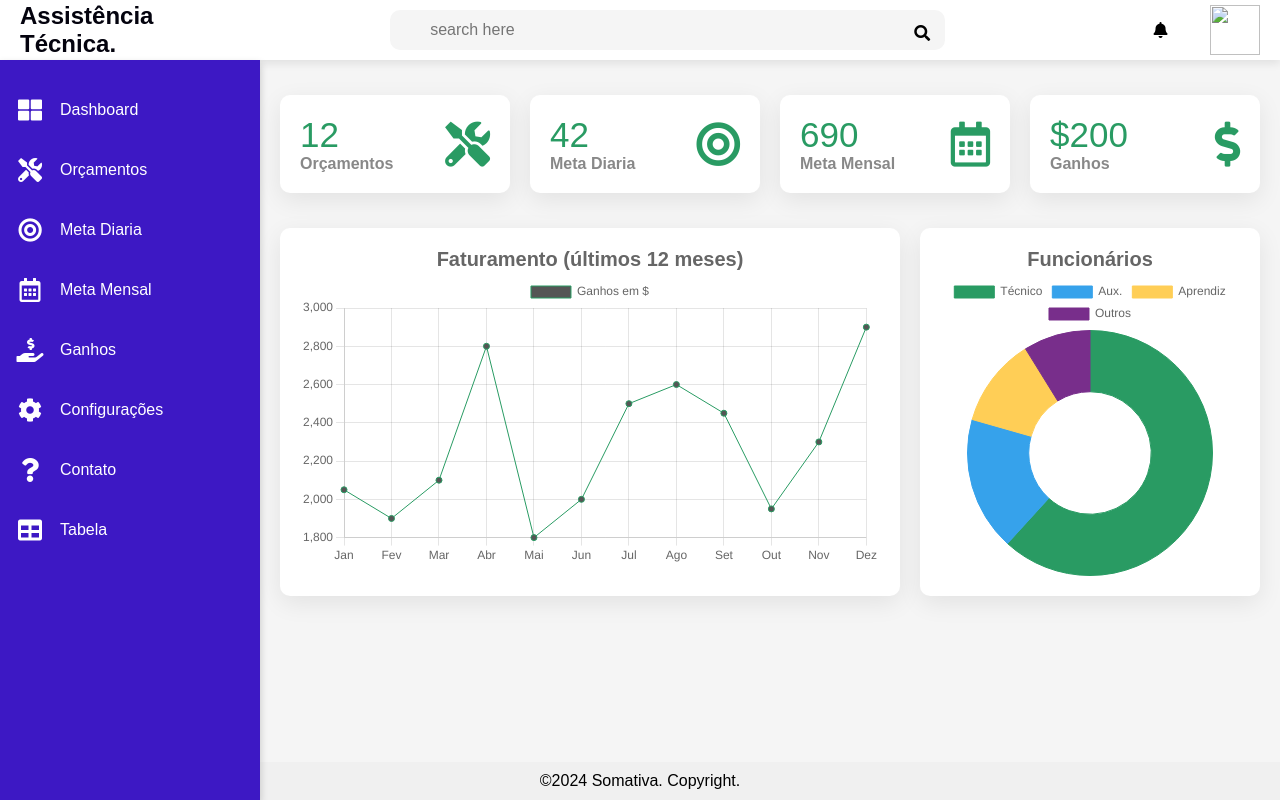
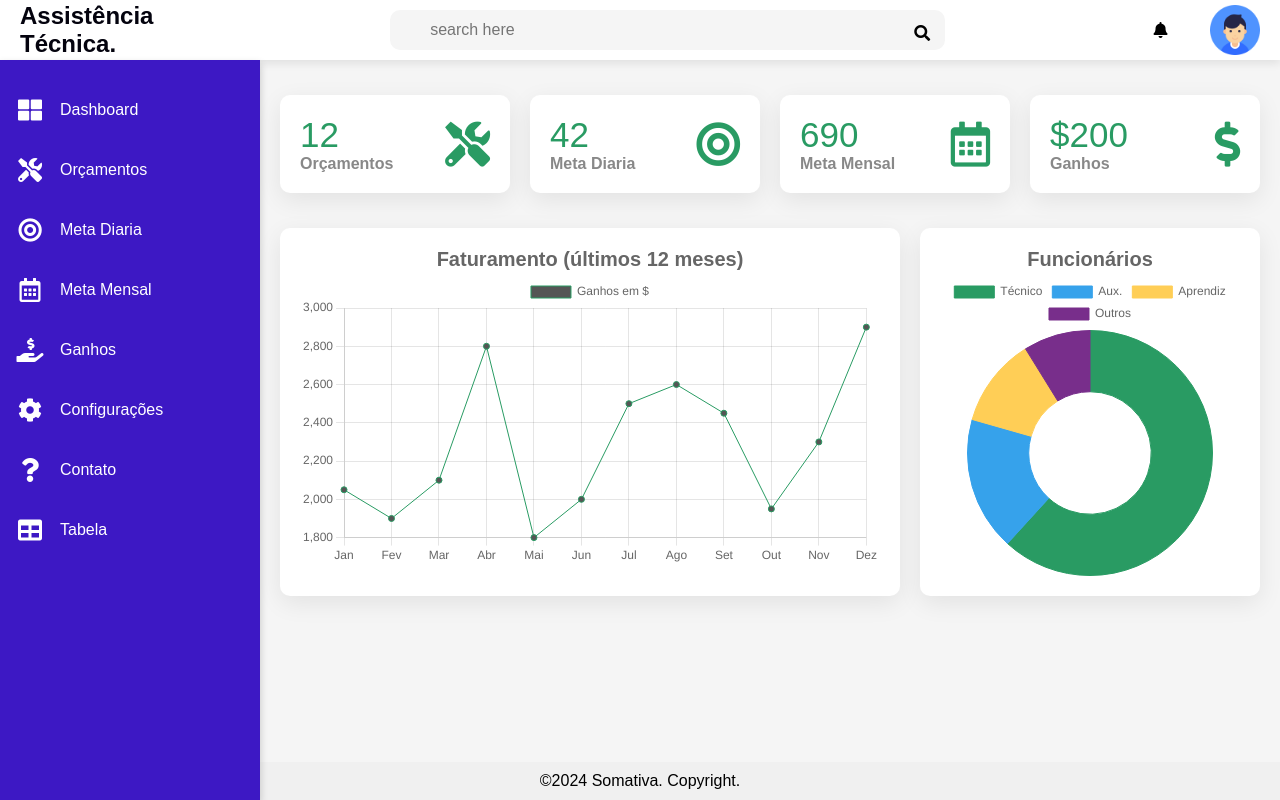
Before and after one commit to gabrielsenai123/somativa-Web, a plain HTML site: page index.html in a window 1280 px wide. Drawn offline with nearby package versions, Linux system fonts and the light colour scheme.

Commit message:
Update index.html

```diff
--- a/index.html
+++ b/index.html
@@ -22,7 +22,7 @@
             </div>
             <i class="fas fa-bell"></i>
             <div class="user">
-                <img src="img/user.png" alt="">
+                <img src="user.png" alt="">
             </div>
         </div>
         <div class="sidebar">
```
